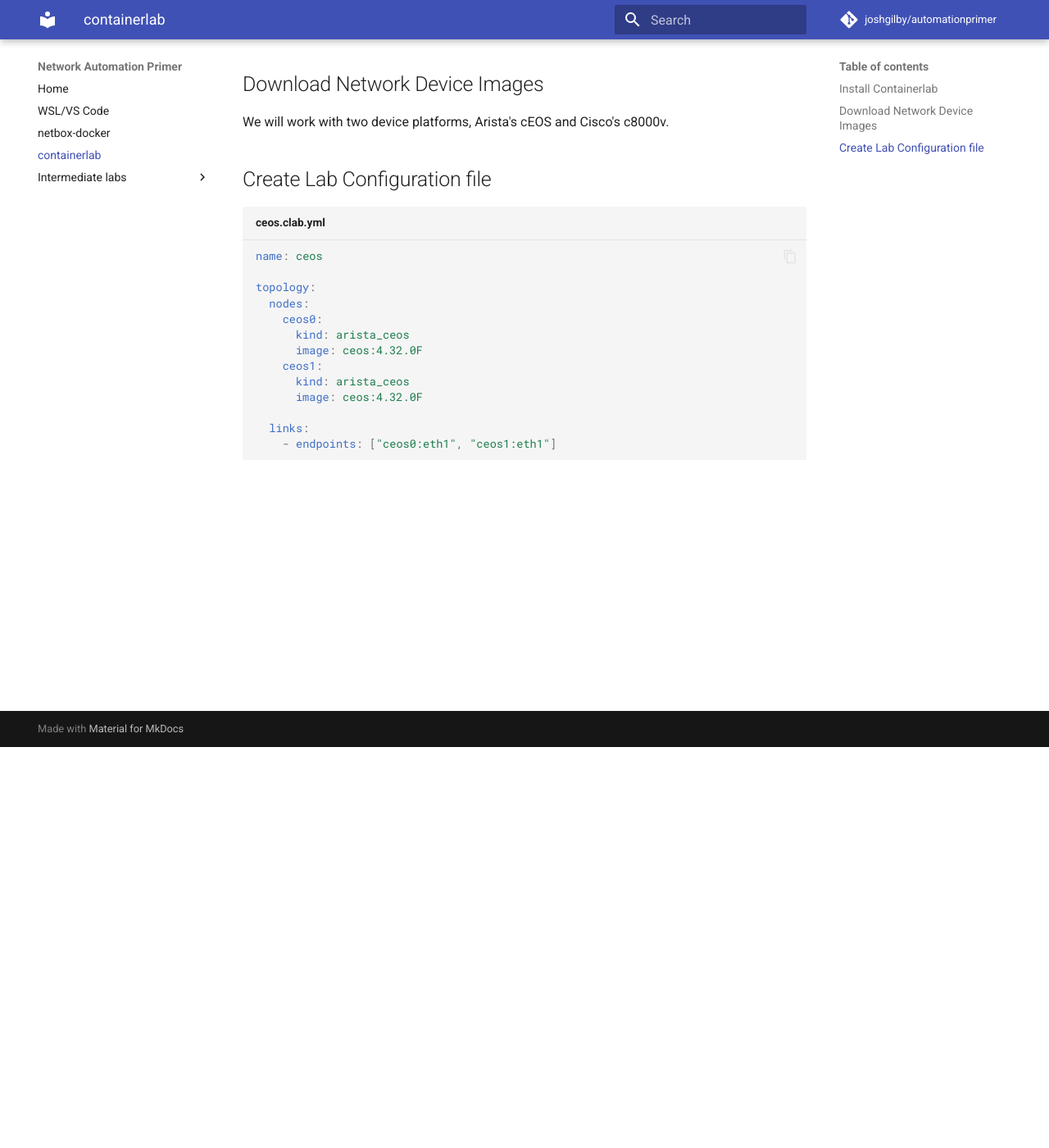
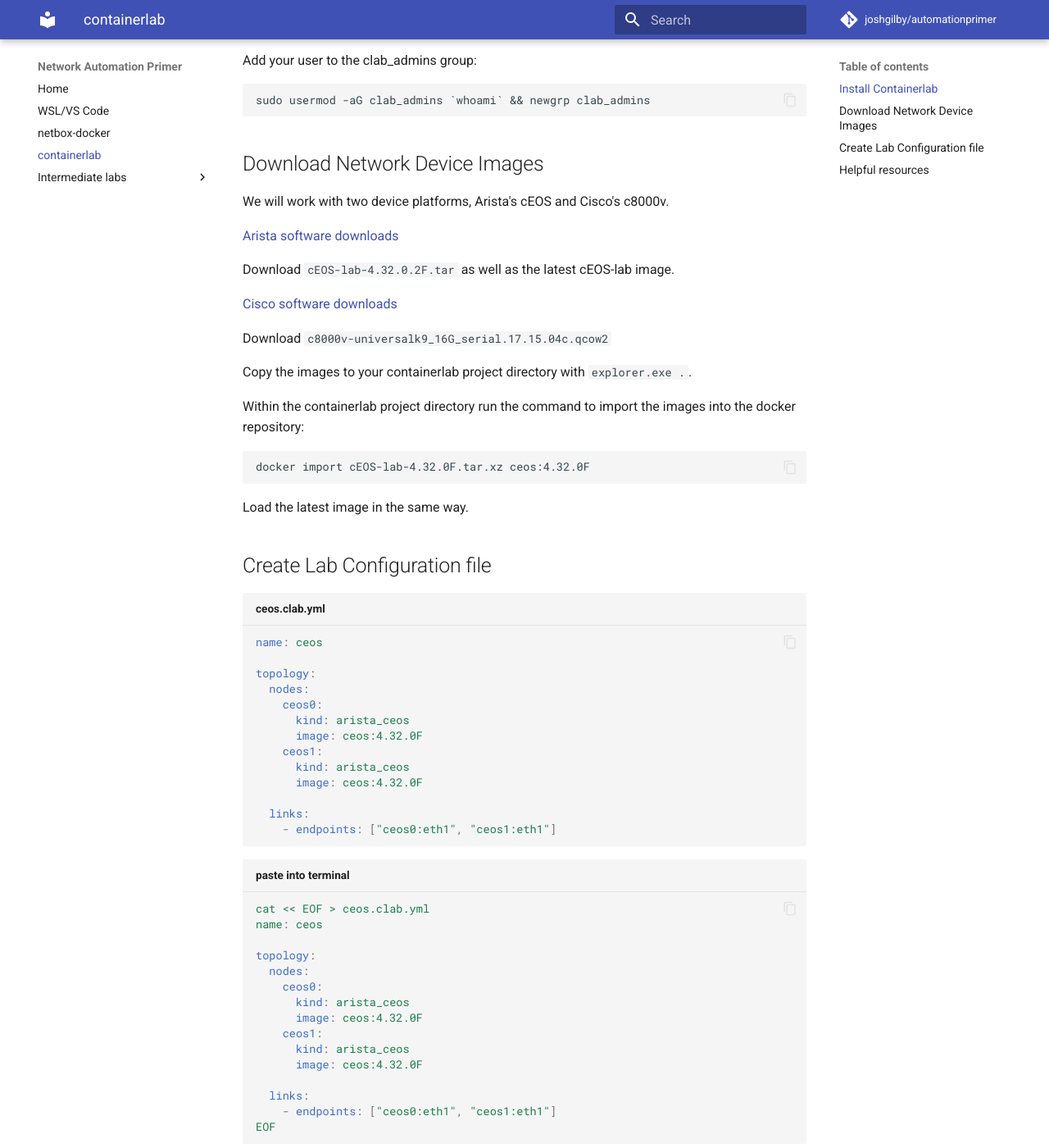
Before and after one commit to joshgilby/automationprimer, an MkDocs documentation site: the page built from docs/containerlab.md, in a window 1280 px wide and 1400 px high, scrolled down 489 px. Shown: the whole window at 82% size. Built offline with MkDocs 1.6.1 and Material for MkDocs 9.7.7, drawn with Linux system fonts in a browser that asks for light colours; comment, search, counter and statistics services are not loaded; some of the changed text lies outside the part shown.

Commit message:
Improvements from second run-through

````diff
--- a/docs/containerlab.md
+++ b/docs/containerlab.md
@@ -18,9 +18,32 @@
 bash -c "$(curl -sL https://get.containerlab.dev)"
 ```
 
+Add your user to the clab_admins group:
+```
+sudo usermod -aG clab_admins `whoami` && newgrp clab_admins
+```
+
 ## Download Network Device Images
 
 We will work with two device platforms, Arista's cEOS and Cisco's c8000v.
+
+[Arista software downloads](https://www.arista.com/en/support/software-download)
+
+Download ```cEOS-lab-4.32.0.2F.tar``` as well as the latest cEOS-lab image.
+
+[Cisco software downloads](https://software.cisco.com/download/home)
+
+Download ```c8000v-universalk9_16G_serial.17.15.04c.qcow2```
+
+Copy the images to your containerlab project directory with ```explorer.exe .```.
+
+Within the containerlab project directory run the command to import the images into the docker repository:
+
+```
+docker import cEOS-lab-4.32.0F.tar.xz ceos:4.32.0F
+```
+
+Load the latest image in the same way.
 
 ## Create Lab Configuration file
 
@@ -39,3 +62,26 @@
   links:
     - endpoints: ["ceos0:eth1", "ceos1:eth1"]
 ```
+
+``` yaml {title="paste into terminal"}
+cat << EOF > ceos.clab.yml
+name: ceos
+
+topology:
+  nodes:
+    ceos0:
+      kind: arista_ceos
+      image: ceos:4.32.0F
+    ceos1:
+      kind: arista_ceos
+      image: ceos:4.32.0F
+
+  links:
+    - endpoints: ["ceos0:eth1", "ceos1:eth1"]
+EOF
+```
+
+## Helpful resources
+- [containerlab home page](https://containerlab.dev/)
+- [vrnetlab - containerize a VM](https://github.com/ipspace/vrnetlab) - confirmed
+- [building c8000v as a container](https://netlab.tools/labs/cat8000v/) - unconfirmed
````
Also changed, not shown: docs/index.md (+1 -0 lines).
